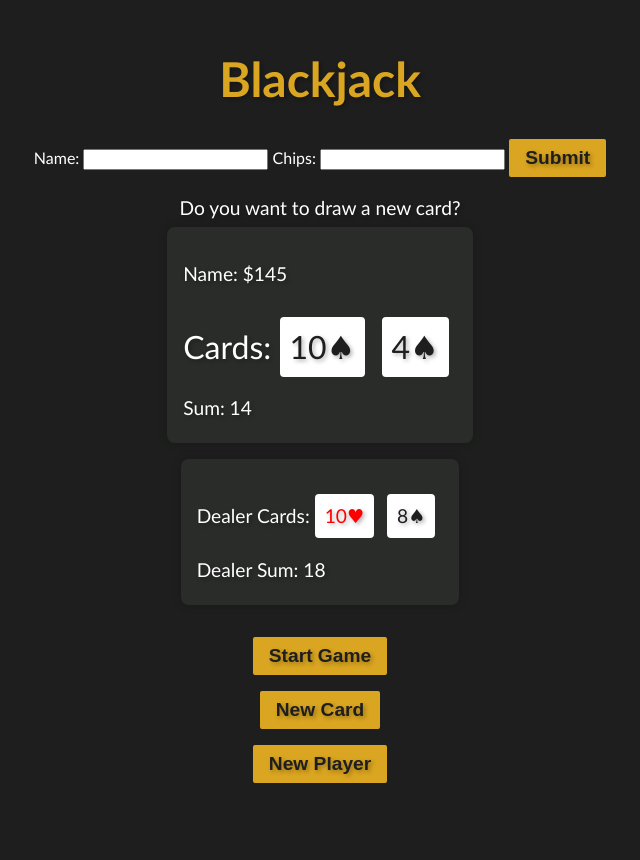
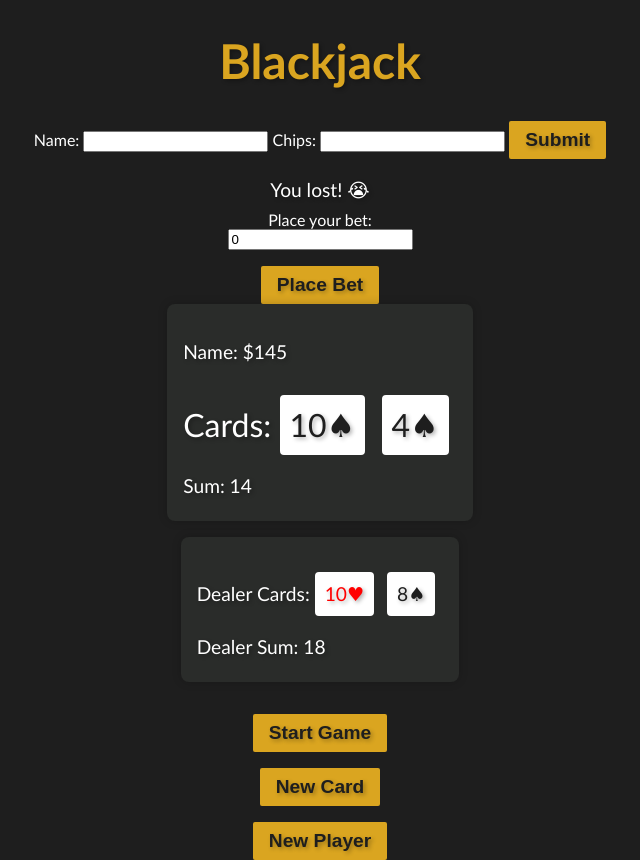
Before and after one commit to hwryan12/blackjack, a plain HTML site: page index.html in a window 1280 px wide. Both pictures are taken after a click on the button "Start Game". Shown: the whole page, without its empty margins (320-960 px from the left). Before the commit the page ends 800 px from the top, so only its background shows below. Drawn offline with Linux system fonts and the light colour scheme.

Commit message:
feature: Add betting mechanism

```diff
--- a/index.html
+++ b/index.html
@@ -15,6 +15,9 @@
         </form>
 
         <p id="message-el">Want to play a round?</p>
+        <label for="bet-input">Place your bet:</label>
+        <input type="number" id="bet-input" value="0" min="0" />
+        <button id="place-bet" onclick="placeBet()">Place Bet</button>
         <div id="player-container">
             <p id="player-el"></p>
             <p id="cards-el">Cards:</p>
--- a/index.js
+++ b/index.js
@@ -7,7 +7,9 @@ let sum = 0
 let hasBlackJack = false
 let isAlive = false
 let message = ""
+let betAmount = 0;
 
+let dealerChips = 1000;
 let dealerCards = [];
 let dealerSum = 0;
 
@@ -34,6 +36,7 @@ playerForm.addEventListener("submit", function(event) {
 })
 
 function startGame() {
+    betAmount = 0
     isAlive = true
     let firstCard = getRandomCard()
     let secondCard = getRandomCard()
@@ -59,47 +62,43 @@ function getRandomCard() {
 }
 
 function renderGame() {
-    sumEl.textContent = "Sum: " + sum
-    cardsEl.innerHTML = "Cards: "
+    if (isAlive) {
+        handleBets();
+    }
+    sumEl.textContent = "Sum: " + sum;
+    cardsEl.innerHTML = "Cards: ";
     for (let i = 0; i < cards.length; i++) {
-        const card = getCardUnicode(cards[i])
-        cardsEl.innerHTML += `<div class="${card.cardClass}">${card.cardUnicode}</div> `
+        const card = getCardUnicode(cards[i]);
+        cardsEl.innerHTML += `<div class="${card.cardClass}">${card.cardUnicode}</div> `;
     }
-    if (sum <= 20) {
-        message = "Do you want to draw a new card?"
-    } else if (sum === 21) {
-        message = "Wohoo! You've got Blackjack! 🥳"
-        hasBlackJack = true
+    playerEl.textContent = player.name + ": $" + player.chips;
+    messageEl.textContent = message;
+    dealerCardsEl.innerHTML = "Dealer Cards: ";
+    for (let i = 0; i < dealerCards.length; i++) {
+        const card = getCardUnicode(dealerCards[i]);
+        dealerCardsEl.innerHTML += `<div class="${card.cardClass}">${card.cardUnicode}</div> `;
+    }
+    dealerSumEl.textContent = "Dealer Sum: " + dealerSum;
+
+    if (player.name) {
+        newPlayerBtn.style.display = "inline-block";
     } else {
-        message = "You're out of the game! 😭"
-        isAlive = false
-    }
-    playerEl.textContent = player.name + ": $" + player.chips
-    messageEl.textContent = message
-    dealerCardsEl.innerHTML = "Dealer Cards: "
-    for (let i = 0; i < dealerCards.length; i++) {
-        const card = getCardUnicode(dealerCards[i])
-        dealerCardsEl.innerHTML += `<div class="${card.cardClass}">${card.cardUnicode}</div> `
-    }
-    dealerSumEl.textContent = "Dealer Sum: " + dealerSum
-    if (player.name) {
-        newPlayerBtn.style.display = "inline-block"
-    } else {
-        newPlayerBtn.style.display = "none"
+        newPlayerBtn.style.display = "none";
     }
     if (player.name) {
-        playerContainer.style.display = "block"
-        dealerContainer.style.display = "block"
-        newCardBtn.style.display = "inline-block"
-        startBtn.style.display = "inline-block"
+        playerContainer.style.display = "block";
+        dealerContainer.style.display = "block";
+        newCardBtn.style.display = "inline-block";
+        startBtn.style.display = "inline-block";
     } else {
-        playerContainer.style.display = "none"
-        dealerContainer.style.display = "none"
-        newCardBtn.style.display = "none"
-        startBtn.style.display = "none"
-        messageEl.textContent = "Please enter your name and chips to start the game!"
+        playerContainer.style.display = "none";
+        dealerContainer.style.display = "none";
+        newCardBtn.style.display = "none";
+        startBtn.style.display = "none";
+        messageEl.textContent = "Please enter your name and chips to start the game!";
     }
 }
+
 
 function newCard() {
     if (isAlive === true && hasBlackJack === false) {
@@ -109,6 +108,11 @@ function newCard() {
         renderGame()
         dealerTurn()
         renderGame()
+        if (!isAlive) {
+            dealerTurn();
+            handleBets();
+            renderGame();
+        }
     }
 }
 
@@ -158,3 +162,37 @@ function newPlayer() {
     }
     renderGame()
 }
+
+function placeBet() {
+    let betInput = document.getElementById("bet-input");
+    betAmount = parseInt(betInput.value);
+
+    if (betAmount > player.chips) {
+        message = "You don't have enough chips!";
+        renderGame();
+    } else if (betAmount <= 0) {
+        message = "You must place a bet greater than 0!";
+        renderGame();
+    } else {
+        message = `You have placed a bet of $${betAmount}.`;
+        player.chips -= betAmount;
+        renderGame();
+        startGame();
+    }
+}
+
+function handleBets() {
+    if (sum > 21 || (dealerSum <= 21 && dealerSum > sum)) {
+        // Player loses
+        message = "You lost! 😭";
+        dealerChips += betAmount;
+    } else if (dealerSum > 21 || sum > dealerSum || (sum === 21 && dealerSum !== 21)) {
+        // Player wins (dealer goes over 21 or player's cards are closer to 21)
+        message = "You won! 🎉";
+        player.chips += betAmount * 2;
+    } else if (sum === dealerSum) {
+        // Draw
+        message = "It's a draw! 🤝";
+        player.chips += betAmount;
+    }
+}
```
